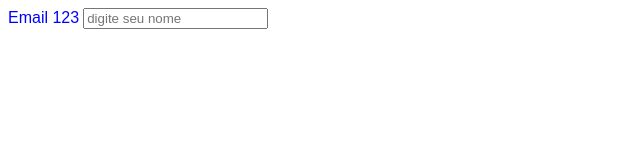
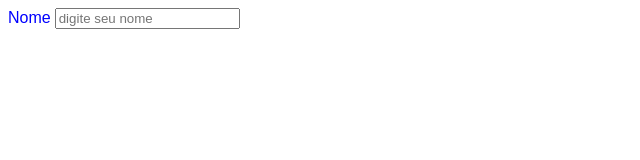
Before and after one commit to eltonapsantos10/formulario-10, a plain HTML site: page index.html in a window 1280 px wide. Shown: the whole page, without its empty margins (0-640 px from the left). Drawn offline with Linux system fonts and the light colour scheme.

Commit message:
Revert "alteracai email 123"
This reverts commit 354fe9c3d0ff9800a5ad9714ec6bdb3df3284afb.

```diff
--- a/index.html
+++ b/index.html
@@ -10,11 +10,9 @@
 <body>
 
     <form>
-        <label class="form-label" for="name">Email 123</label>
+        <label class="form-label" for="name">Nome</label>
         <input id="name" placeholder="digite seu nome">
     </form>
 
-
-
 </body>
 </html>
```
